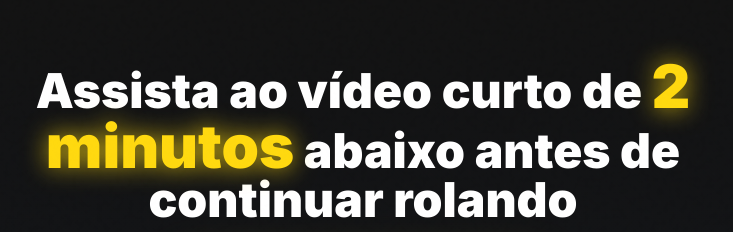
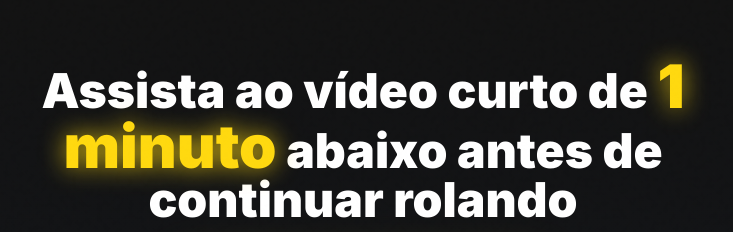
Before and after one commit to superestimado46/meu-site, a React (Vite) app: page / in a window 1280 px wide. Shown: the top 232 px of the page, without its empty margins (277-1010 px from the left). Built offline with nearby package versions, Linux system fonts and the light colour scheme.

Commit message:
Hero.tsx

```diff
--- a/components/Hero.tsx
+++ b/components/Hero.tsx
@@ -21,7 +21,7 @@ const Hero: React.FC = () => {
           <h1 className="text-3xl sm:text-4xl lg:text-5xl font-black text-center leading-tight max-w-3xl">
             Assista ao vídeo curto de{" "}
             <span className="text-simpson-yellow text-4xl sm:text-5xl lg:text-6xl drop-shadow-[0_0_12px_rgba(255,217,15,0.8)]">
-              2 minutos
+              1 minuto
             </span>{" "}
             abaixo antes de continuar rolando
           </h1>
```
